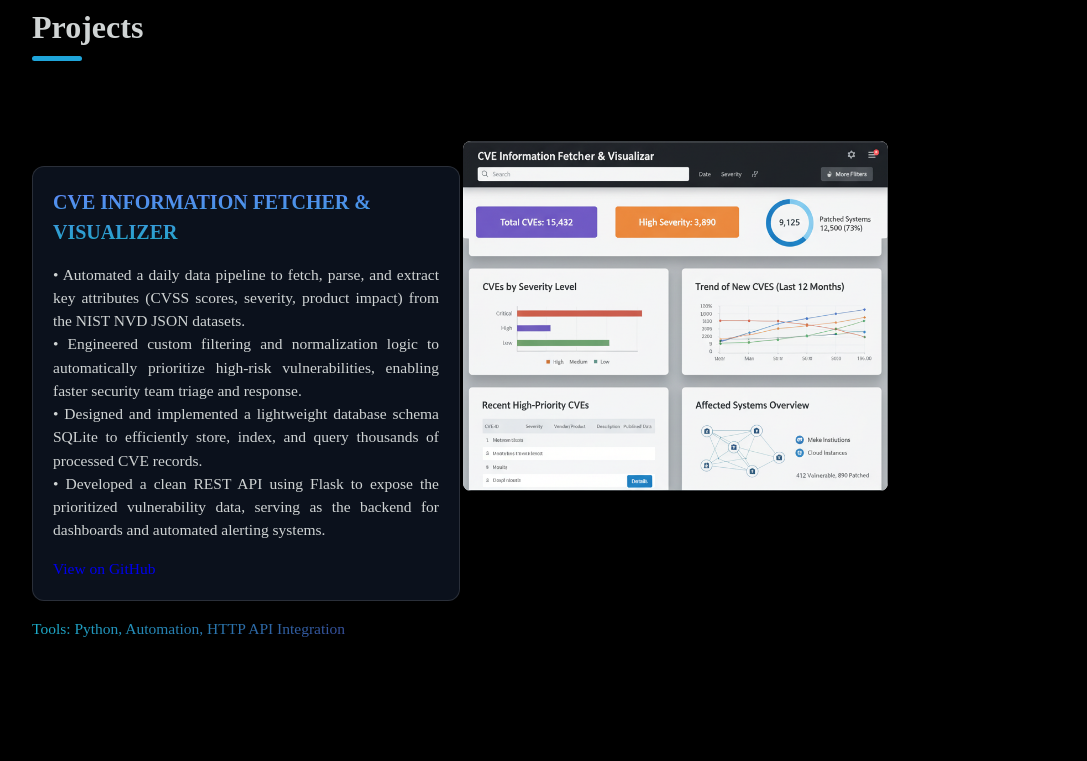
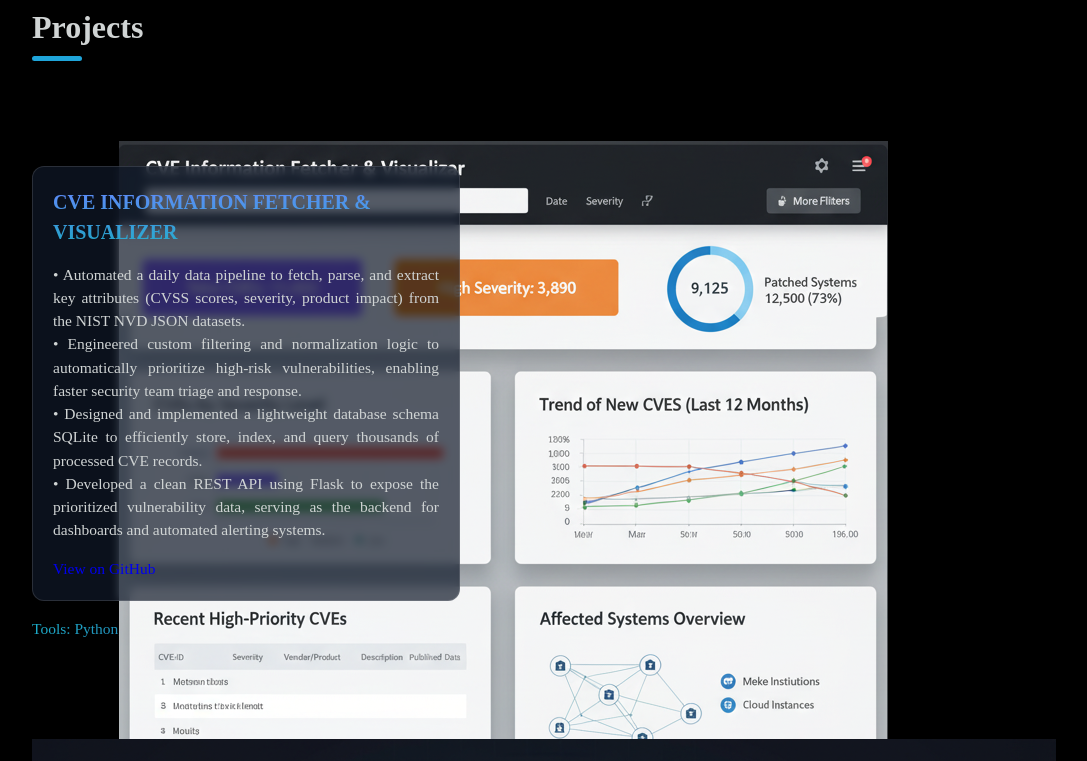
Before and after one commit to Thota-Narendra/narendrathota-portfolio, a plain HTML site: page index.html in a window 1280 px wide. Shown: the part 1449-2210 px from the top of the page, without its empty margins (180-1267 px from the left). Drawn offline with Linux system fonts and the light colour scheme.

Commit message:
Css_update

```diff
--- a/css/style.css
+++ b/css/style.css
@@ -1132,46 +1132,3 @@ footer span {
         width: fit-content;
     }
 }
-
-/* Add this to your CSS file */
-
-/* 1. This sets up the side-by-side layout for text and image */
-.project {
-    display: flex;
-    flex-wrap: wrap; /* Allows it to stack on small screens */
-    align-items: center; /* Vertically aligns text and image */
-    gap: 2rem; /* Space between text and image */
-    margin-bottom: 3rem; /* Space between projects */
-}
-
-/* 2. This controls the size of the text and image columns */
-.project-details-box {
-    flex: 1; /* Takes up 1 "part" of the space */
-    min-width: 300px; /* Ensures text doesn't get too squished */
-}
-
-.project-image-box {
-    flex: 1; /* Takes up 1 "part" of the space */
-    min-width: 300px; /* Ensures image box doesn't get too squished */
-
-    /* --- This is the new part --- */
-    height: 350px; /* <-- Set a fixed height for all project images */
-    background-color: #f5f5f5; /* Background for any empty space */
-    border-radius: 8px; /* Rounded corners for the container */
-    box-shadow: 0 4px 12px rgba(0,0,0,0.1); /* Optional: nice shadow */
-
-    /* These properties center the image inside the box */
-    display: flex;
-    align-items: center;
-    justify-content: center;
-    overflow: hidden; /* Hides any part of the image that's too big */
-}
-
-/* 3. This styles the image itself */
-.project-image-box img {
-    width: 100%;
-    height: 100%;
-    object-fit: contain;  /* 'contain' = fits the whole image inside the box (recommended)
-                           'cover'   = fills the box, but might cut off sides
-                         */
-}
```
